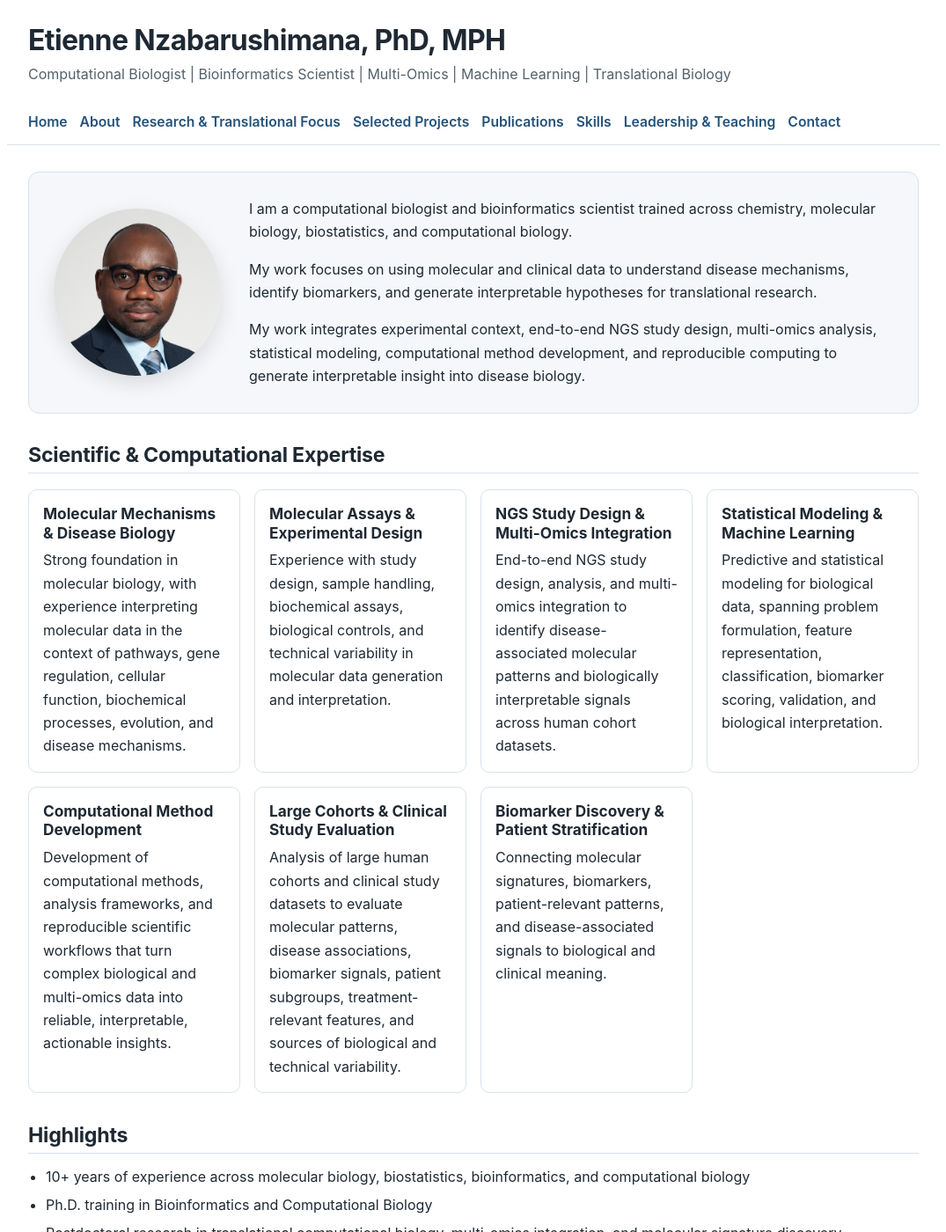
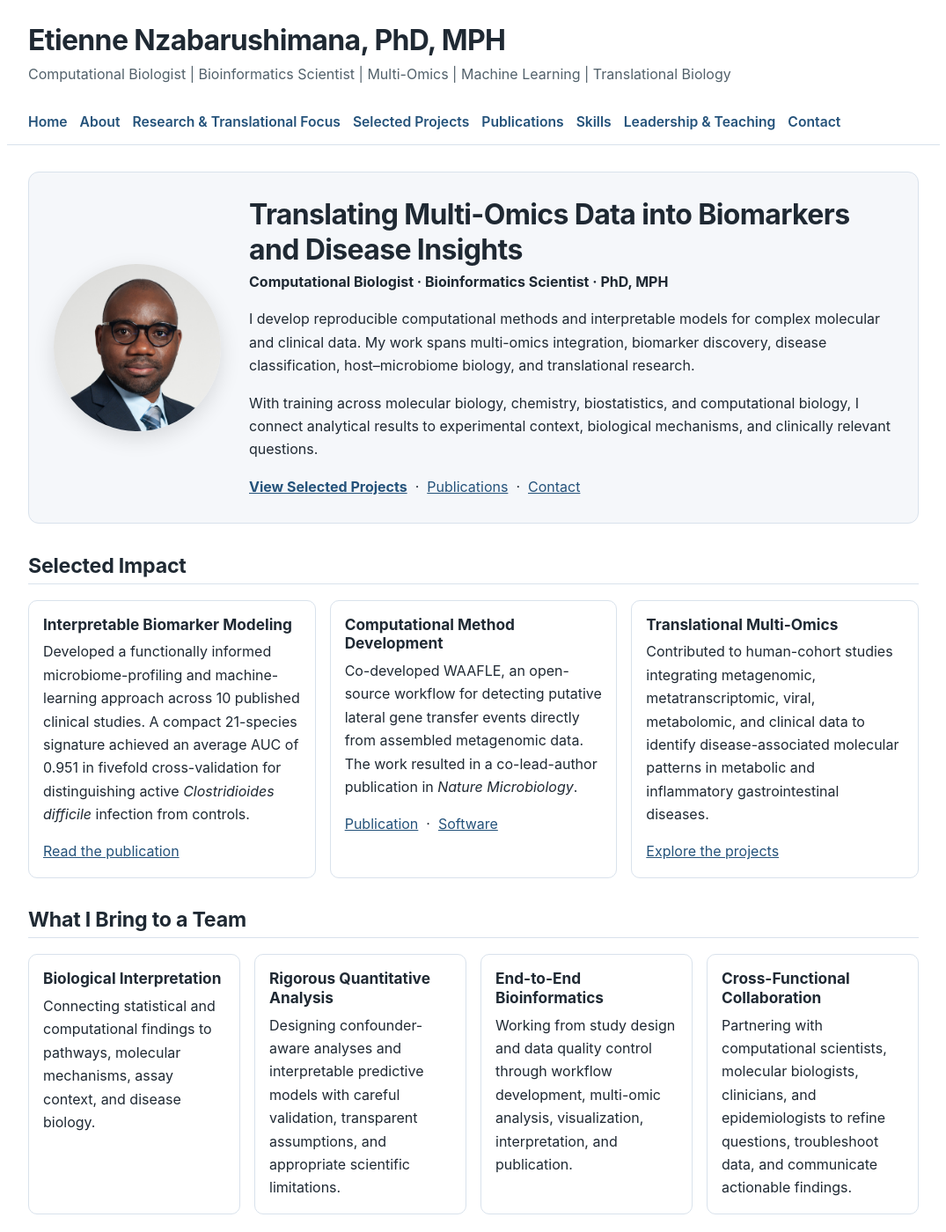
Before and after one commit to Nzabarushimana/nzabarushimana.github.io, a Jekyll site: the page built from index.md, in a window 1280 px wide and 1400 px high. Shown: the whole window at 88% size, without its empty margins (102-1177 px from the left). Built offline with Jekyll 4.4.1, drawn with Linux system fonts in a browser that asks for light colours; some of the changed text lies outside the part shown.

Commit message:
Update index.md

```diff
--- a/index.md
+++ b/index.md
@@ -1,84 +1,121 @@
 ---
 layout: default
 title: Home
+description: Computational biologist specializing in multi-omics, bioinformatics, machine learning, biomarker discovery, and translational disease research.
 ---
 
 <div class="hero">
   <div class="hero-photo">
-    <img src="assets/img/profile.jpg" alt="Etienne Nzabarushimana">
+    <img src="{{ '/assets/img/profile.jpg' | relative_url }}" alt="Portrait of Etienne Nzabarushimana">
   </div>
 
   <div class="hero-text">
+    <h1>Translating Multi-Omics Data into Biomarkers and Disease Insights</h1>
+
     <p>
-      I am a computational biologist and bioinformatics scientist trained across chemistry, molecular biology, biostatistics, and computational biology.
+      <strong>Computational Biologist &middot; Bioinformatics Scientist &middot; PhD, MPH</strong>
     </p>
 
     <p>
-      My work focuses on using molecular and clinical data to understand disease mechanisms, identify biomarkers, and generate interpretable hypotheses for translational research.
+      I develop reproducible computational methods and interpretable models for complex molecular and clinical data. My work spans multi-omics integration, biomarker discovery, disease classification, host&ndash;microbiome biology, and translational research.
     </p>
 
     <p>
-      My work integrates experimental context, end-to-end NGS study design, multi-omics analysis, statistical modeling, computational method development, and reproducible computing to generate interpretable insight into disease biology.
+      With training across molecular biology, chemistry, biostatistics, and computational biology, I connect analytical results to experimental context, biological mechanisms, and clinically relevant questions.
+    </p>
+
+    <p>
+      <a href="{{ '/selected-projects/' | relative_url }}"><strong>View Selected Projects</strong></a>
+      &nbsp;&middot;&nbsp;
+      <a href="{{ '/publications/' | relative_url }}">Publications</a>
+      &nbsp;&middot;&nbsp;
+      <a href="{{ '/contact/' | relative_url }}">Contact</a>
     </p>
   </div>
 </div>
 
-## Scientific & Computational Expertise
+## Selected Impact
 
 <div class="card-grid">
 
   <div class="card">
-    <h3>Molecular Mechanisms &amp; Disease Biology</h3>
+    <h3>Interpretable Biomarker Modeling</h3>
     <p>
-      Strong foundation in molecular biology, with experience interpreting molecular data in the context of pathways, gene regulation, cellular function, biochemical processes, evolution, and disease mechanisms.
+      Developed a functionally informed microbiome-profiling and machine-learning approach across 10 published clinical studies. A compact 21-species signature achieved an average AUC of 0.951 in fivefold cross-validation for distinguishing active <em>Clostridioides difficile</em> infection from controls.
+    </p>
+    <p>
+      <a href="https://doi.org/10.1080/19490976.2022.2135963">Read the publication</a>
     </p>
   </div>
 
   <div class="card">
-    <h3>Molecular Assays &amp; Experimental Design</h3>
+    <h3>Computational Method Development</h3>
     <p>
-    Experience with study design, sample handling, biochemical assays, biological controls, and technical variability in molecular data generation and interpretation.
+      Co-developed WAAFLE, an open-source workflow for detecting putative lateral gene transfer events directly from assembled metagenomic data. The work resulted in a co-lead-author publication in <em>Nature Microbiology</em>.
+    </p>
+    <p>
+      <a href="https://doi.org/10.1038/s41564-024-01881-w">Publication</a>
+      &nbsp;&middot;&nbsp;
+      <a href="https://github.com/biobakery/waafle">Software</a>
     </p>
   </div>
 
-<div class="card">
-  <h3>NGS Study Design &amp; Multi-Omics Integration</h3>
-  <p>
-   End-to-end NGS study design, analysis, and multi-omics integration to identify disease-associated molecular patterns and biologically interpretable signals across human cohort datasets.
-  </p>
-</div>
-
-<div class="card">
-  <h3>Statistical Modeling &amp; Machine Learning</h3>
-  <p>
-  Predictive and statistical modeling for biological data, spanning problem formulation, feature representation, classification, biomarker scoring, validation, and biological interpretation.
-  </p>
-</div>
   <div class="card">
-    <h3>Computational Method Development</h3>
+    <h3>Translational Multi-Omics</h3>
     <p>
-      Development of computational methods, analysis frameworks, and reproducible scientific workflows that turn complex biological and multi-omics data into reliable, interpretable, actionable insights.
+      Contributed to human-cohort studies integrating metagenomic, metatranscriptomic, viral, metabolomic, and clinical data to identify disease-associated molecular patterns in metabolic and inflammatory gastrointestinal diseases.
     </p>
-  </div>
-<div class="card">
-  <h3>Large Cohorts &amp; Clinical Study Evaluation</h3>
-  <p>
-    Analysis of large human cohorts and clinical study datasets to evaluate molecular patterns, disease associations, biomarker signals, patient subgroups, treatment-relevant features, and sources of biological and technical variability.
-  </p>
-</div>
-  <div class="card">
-    <h3>Biomarker Discovery &amp; Patient Stratification</h3>
     <p>
-      Connecting molecular signatures, biomarkers, patient-relevant patterns, and disease-associated signals to biological and clinical meaning.
+      <a href="{{ '/selected-projects/' | relative_url }}">Explore the projects</a>
     </p>
   </div>
 
 </div>
 
-## Highlights
+## What I Bring to a Team
 
-- 10+ years of experience across molecular biology, biostatistics, bioinformatics, and computational biology
-- Ph.D. training in Bioinformatics and Computational Biology
-- Postdoctoral research in translational computational biology, multi-omics integration, and molecular signature discovery
-- First-author and co-author publications in Gut Microbes, Nature Microbiology, Nature Metabolism, Nature Communications, and Gastroenterology
-- Experience collaborating with clinical, experimental, epidemiologic, and computational research teams
+<div class="card-grid">
+
+  <div class="card">
+    <h3>Biological Interpretation</h3>
+    <p>
+      Connecting statistical and computational findings to pathways, molecular mechanisms, assay context, and disease biology.
+    </p>
+  </div>
+
+  <div class="card">
+    <h3>Rigorous Quantitative Analysis</h3>
+    <p>
+      Designing confounder-aware analyses and interpretable predictive models with careful validation, transparent assumptions, and appropriate scientific limitations.
+    </p>
+  </div>
+
+  <div class="card">
+    <h3>End-to-End Bioinformatics</h3>
+    <p>
+      Working from study design and data quality control through workflow development, multi-omic analysis, visualization, interpretation, and publication.
+    </p>
+  </div>
+
+  <div class="card">
+    <h3>Cross-Functional Collaboration</h3>
+    <p>
+      Partnering with computational scientists, molecular biologists, clinicians, and epidemiologists to refine questions, troubleshoot data, and communicate actionable findings.
+    </p>
+  </div>
+
+</div>
+
+## At a Glance
+
+- 10+ years of experience spanning molecular biology, biostatistics, bioinformatics, and computational biology
+- PhD in Bioinformatics and Computational Biology, with graduate training in biostatistics and an MPH
+- Postdoctoral research in translational computational biology, multi-omics integration, and molecular-signature discovery
+- First-author, co-lead-author, and collaborative publications in *Gut Microbes*, *Nature Microbiology*, *Nature Metabolism*, *Nature Communications*, and *Gastroenterology*
+- Experience collaborating across clinical, experimental, epidemiologic, and computational research teams
+
+## Professional Focus
+
+I am interested in computational biology, bioinformatics, and translational data-science opportunities involving multi-omics research, biomarker and molecular-signature development, disease-mechanism analysis, patient stratification, and reproducible scientific computing.
+
+[View Selected Projects]({{ '/selected-projects/' | relative_url }}) &nbsp;&middot;&nbsp; [Contact Me]({{ '/contact/' | relative_url }})
```
